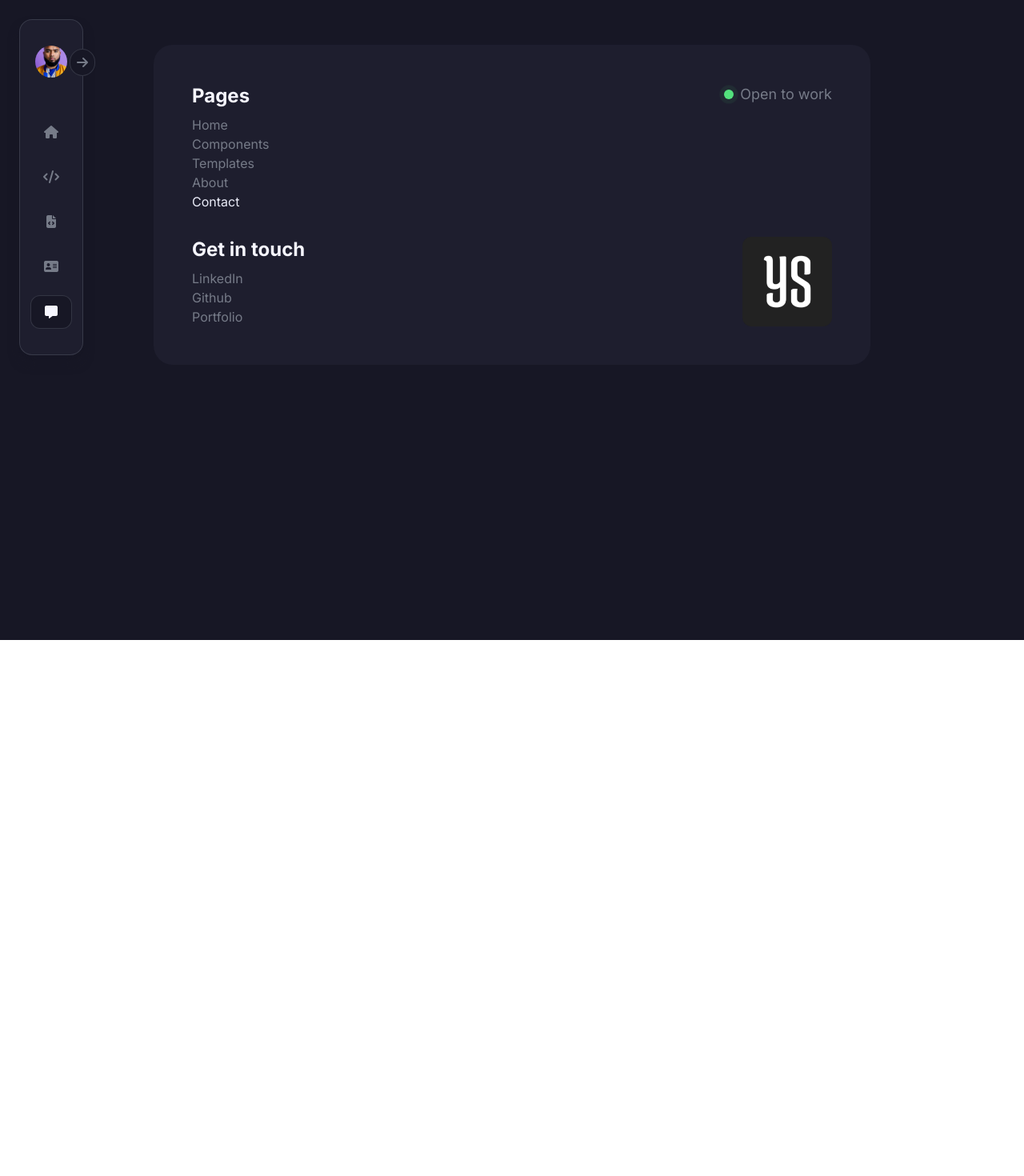
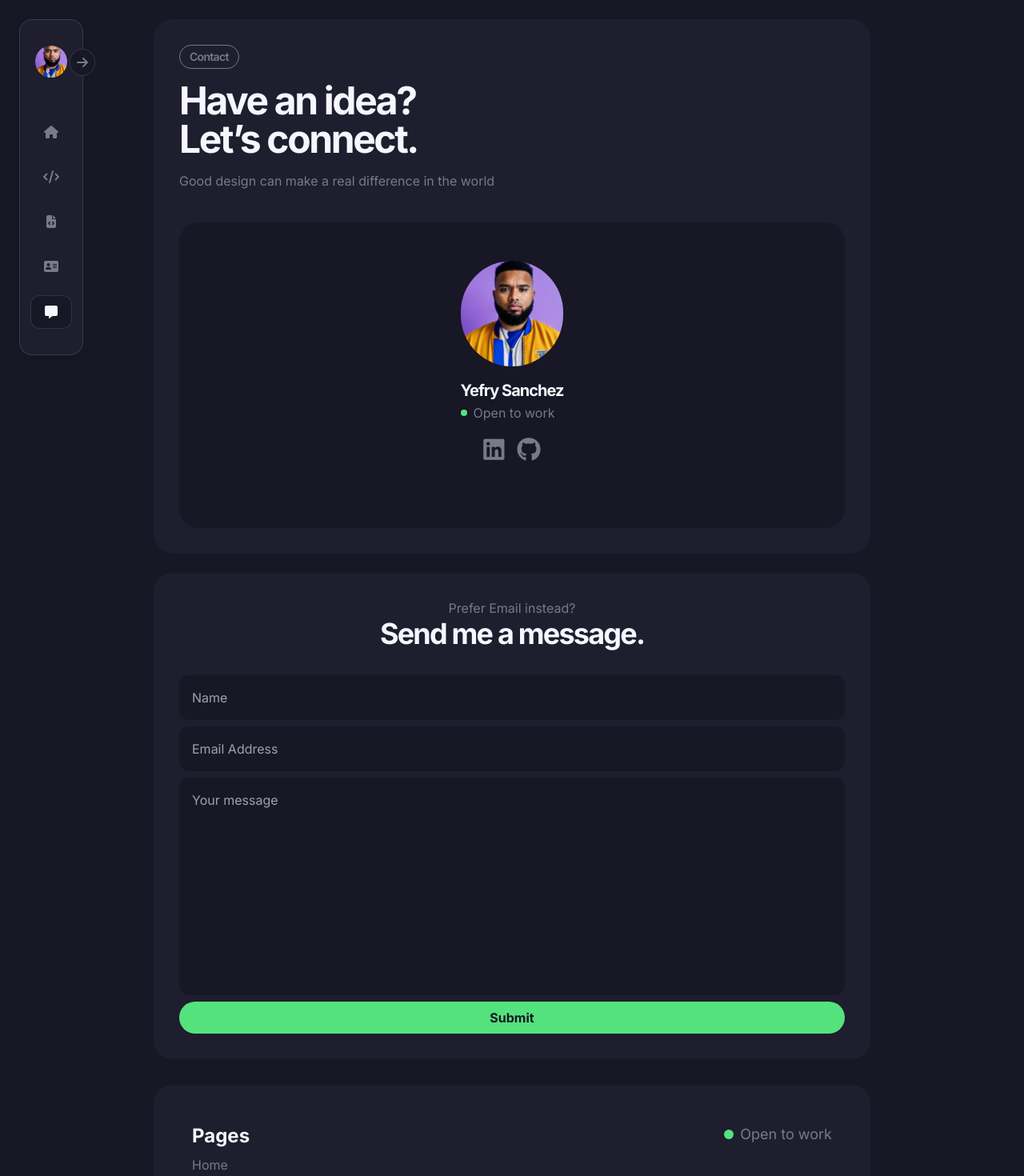
Before and after one commit to yefrysanchez/yefryUI, a React (Vite) app: page /contact in a window 1280 px wide. Shown: the top 1470 px of the page at 80% size. Before the commit the page ends 800 px from the top, so only its background shows below. Built offline with nearby package versions, Linux system fonts and the light colour scheme.

Commit message:
contact page

```diff
--- a/src/components/Footer.jsx
+++ b/src/components/Footer.jsx
@@ -7,13 +7,16 @@ const Footer = () => {
         <h3 className="font-bold text-2xl mb-2">Pages</h3>
         {pagelinks.map((link, i) => (
           <li key={i} className="">
-            <NavLink className={({ isActive }) =>
+            <NavLink
+              className={({ isActive }) =>
                 ` ${
-              isActive
-                ? "text-lightBackground"
-                : "text-softDarkText"
+                  isActive ? "text-lightBackground" : "text-softDarkText"
                 } hover:text-lightBackground`
-          } to={link.url}>{link.title}</NavLink>
+              }
+              to={link.url}
+            >
+              {link.title}
+            </NavLink>
           </li>
         ))}
       </ul>
@@ -23,7 +26,13 @@ const Footer = () => {
 
         {getinTouchlinks.map((link, i) => (
           <li key={i} className="text-softDarkText ">
-            <a className="hover:text-lightBackground" target="_blank" href={link.url}>{link.title}</a>
+            <a
+              className="hover:text-lightBackground"
+              target="_blank"
+              href={link.url}
+            >
+              {link.title}
+            </a>
           </li>
         ))}
       </ul>
@@ -34,9 +43,11 @@ const Footer = () => {
 
         <p className="text-lg text-softDarkText"> Open to work</p>
       </div>
-      <div className="h-28 w-28 ml-auto absolute bottom-8 right-4 md:bottom-12 md:right-12">
-        <img src="/logo.png" alt="logo image" />
+      <a href="">
+        <div className="h-28 w-28 ml-auto rounded-full transition duration-300 border p-2 hover:opacity-80 border-dashed absolute bottom-8 right-4 md:bottom-12 md:right-12">
+          <img className="rounded-full" src="/logo.png" alt="logo image" />
         </div>
+      </a>
     </footer>
   );
 };
--- /dev/null
+++ b/src/pages/ContactPage.jsx
@@ -0,0 +1,92 @@
+const ContactPage = () => {
+  return (
+    <div className="max-w-4xl mx-auto ">
+      <section className="mb-6 bg-navyBG p-8 rounded-3xl">
+        <div className="mb-4 tracking-tighter border w-fit py-1 px-3 rounded-3xl border-softDarkText text-softDarkText font-semibold text-sm">
+          <p>Contact</p>
+        </div>
+        <div className="mb-10">
+          <h1 className="mb-4 tracking-tighter text-5xl font-bold">
+            Have an idea?
+            <br /> Let’s connect.
+          </h1>
+          <p className="text-softDarkText">
+            Good design can make a real difference in the world
+          </p>
+        </div>
+
+        <article className="bg-darkBackground p-12 rounded-3xl flex flex-col items-center">
+          <div className="mb-4 w-32 rounded-full overflow-hidden ">
+            <img
+              className="h-full w-full object-cover scale-150"
+              src="/profile.jpeg"
+              alt=""
+            />
+          </div>
+          <div className="mb-8">
+            <h2 className="text-xl font-bold tracking-tighter mb-[2px]">
+              Yefry Sanchez
+            </h2>
+            <div className="mb-4 flex items-center gap-2">
+              <div className="h-2 w-2 bg-accent rounded-full">
+                <div className="h-2 w-2 bg-accent rounded-full animate-ping"></div>
+              </div>
+
+              <p className=" text-softDarkText"> Open to work</p>
+            </div>
+            <div className="text-3xl flex justify-center gap-4">
+              <a
+                target="_blank"
+                className="text-softDarkText hover:text-white transition duration-300"
+                href="https://www.linkedin.com/in/yefrysanchez/"
+              >
+                <i className="fa-brands fa-linkedin"></i>
+              </a>
+              <a
+                target="_blank"
+                className="text-softDarkText hover:text-white transition duration-300"
+                href="https://www.github.com/yefrysanchez"
+              >
+                <i className="fa-brands fa-github"></i>
+              </a>
+            </div>
+          </div>
+        </article>
+      </section>
+
+      <section className="bg-navyBG p-8 rounded-3xl">
+        <div className="text-center mb-8">
+          <p className=" text-softDarkText">Prefer Email instead?</p>
+          <h2 className="text-4xl tracking-tighter font-bold">
+            Send me a message.
+          </h2>
+        </div>
+        <form className="flex flex-col gap-2">
+          <input
+            placeholder="Name"
+            type="text"
+            name="name"
+            className="p-4 rounded-xl bg-darkBackground"
+          />
+          <input
+            placeholder="Email Address"
+            type="email"
+            name="email"
+            className="p-4 rounded-xl bg-darkBackground"
+          />
+          <textarea
+            placeholder="Your message"
+            name="message"
+            cols="20"
+            rows="10"
+
+            className="p-4 rounded-xl resize-none bg-darkBackground"
+          />
+          <input type="submit" value="Submit" className="bg-accent text-darkBackground font-bold p-2 rounded-3xl cursor-pointer hover:opacity-80 transition duration-300"/>
+        </form>
+      </section>
+    </div>
+  );
+};
+
+export default ContactPage;
--- a/src/router/AppRouter.jsx
+++ b/src/router/AppRouter.jsx
@@ -2,6 +2,7 @@ import { Route, Routes } from "react-router-dom";
 import HomePage from "../pages/HomePage";
 import ComponentsPage from "../pages/ComponentsPage";
 import ComponentList from "../pages/ComponentList";
+import ContactPage from "../pages/ContactPage";
 
 const AppRouter = () => {
   return (
@@ -9,6 +10,7 @@ const AppRouter = () => {
       <Route path="/" element={<HomePage />} />
       <Route path="/components" element={<ComponentsPage />} />
       <Route path="/components/:component" element={<ComponentList /> } />
+      <Route path="/contact" element={<ContactPage /> } />
     </Routes>
   );
 };
```
Lines whose indentation alone changed are shown as unchanged.
